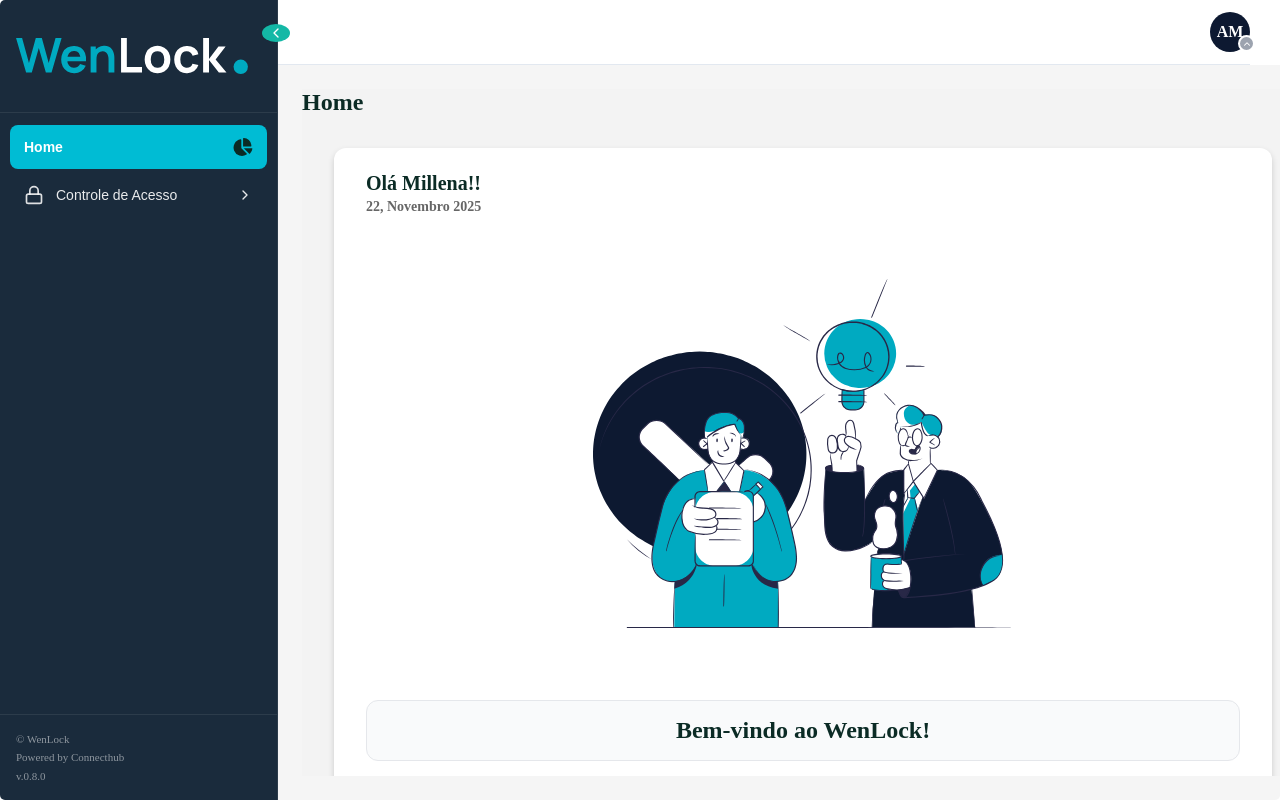
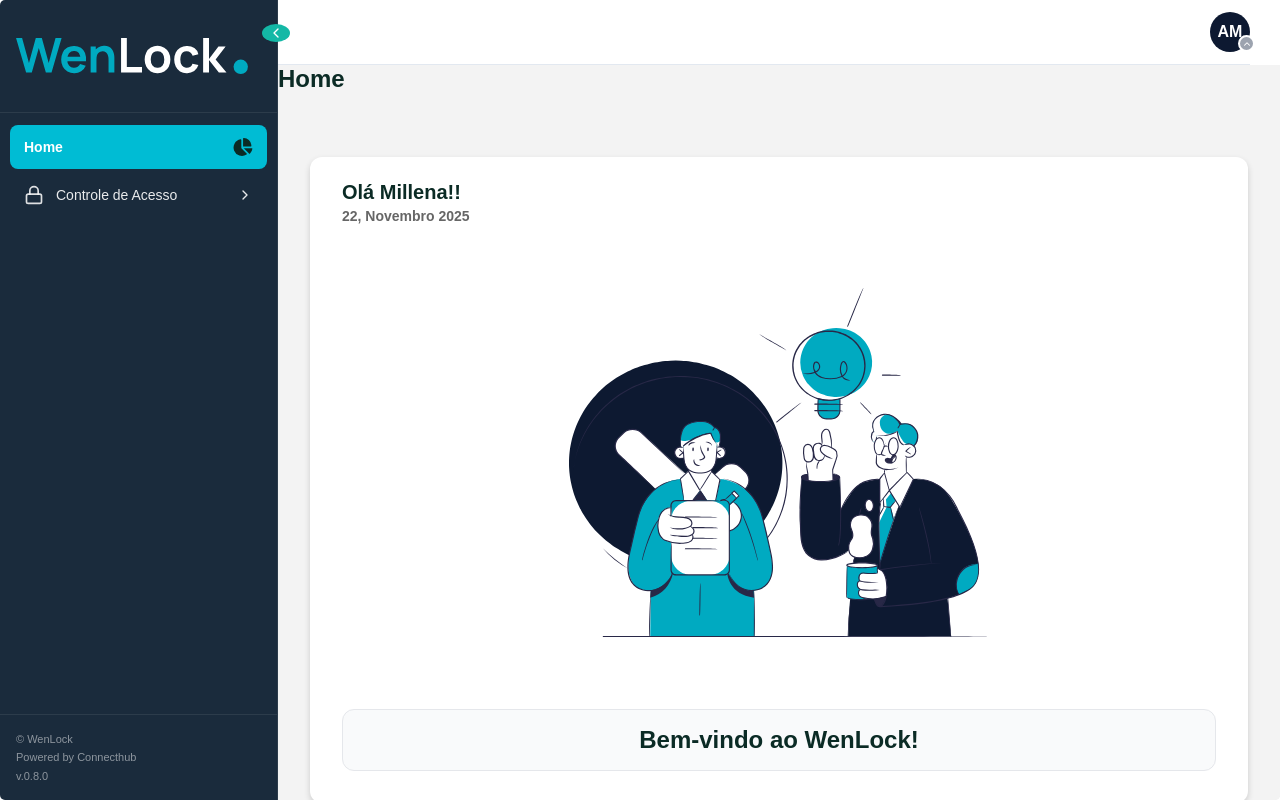
Before and after one commit to antoniomaranguape/wenlocktst, a React (Vite) app: page /home in a window 1280 px wide. Built offline with nearby package versions, Linux system fonts and the light colour scheme.

Commit message:
fixed language changed from .css to .ts

```diff
--- a/src/pages/app/index.tsx
+++ b/src/pages/app/index.tsx
@@ -1,29 +1,39 @@
 import { Outlet } from "react-router-dom";
 import Sidebar from "../../components/sidebar";
-import "./style.css";
 import { useState } from "react";
 import { ChevronLeft, ChevronRight } from "lucide-react";
 import Header from "../../components/headline";
+import {
+  GlobalStyles,
+  AppRoot,
+  SideBarStyle,
+  MainWithHeader,
+  Content,
+  SidebarToggle,
+  OutletContainer,
+} from "./style";
+
 function App() {
   const [open, setOpen] = useState(true);
 
   return (
-    <div className="app-root">
-      <div className={`sideBarStyle ${!open ? "sidebar-closed" : ""}`}>
+    <AppRoot>
+      <GlobalStyles />
+      <SideBarStyle $isClosed={!open}>
         <Sidebar isOpen={open} />
-        <button className="sidebar-toggle" onClick={() => setOpen(!open)}>
+        <SidebarToggle onClick={() => setOpen(!open)}>
           {open ? <ChevronLeft size={16} /> : <ChevronRight size={16} />}
-        </button>
-      </div>
-      <div className="main-with-header">
+        </SidebarToggle>
+      </SideBarStyle>
+      <MainWithHeader>
         <Header />
-        <div className="content">
-          <div className="outlet-container">
+        <Content>
+          <OutletContainer>
             <Outlet />
-          </div>
-        </div>
-      </div>
-    </div>
+          </OutletContainer>
+        </Content>
+      </MainWithHeader>
+    </AppRoot>
   );
 }
 export default App;
--- a/src/pages/app/style.css
+++ /dev/null
@@ -1,85 +0,0 @@
-/* Layout: sidebar até o topo (100vh) | header + conteúdo à direita */
-.app-root {
-  display: flex;
-  width: 100%;
-  height: 100vh;
-  overflow: hidden;
-}
-
-.sideBarStyle {
-  transition: width 0.3s ease;
-  position: relative;
-  flex-shrink: 0;
-  width: 278px;
-  height: 100vh;
-}
-
-.sidebar-closed {
-  width: 100px;
-}
-
-.main-with-header {
-  flex: 1;
-  display: flex;
-  flex-direction: column;
-  min-width: 0;
-  overflow: hidden;
-}
-
-.content {
-  flex: 1;
-  background-color: #f5f5f5;
-  overflow-y: auto;
-  display: flex;
-  flex-direction: column;
-}
-
-
-.sidebar-toggle {
-  position: absolute;
-  top: 24px;
-  right: -12px;
-  background-color: #14B8A6;
-  color: white;
-  border: none;
-  border-radius: 50%;
-  cursor: pointer;
-  display: flex;
-  align-items: center;
-  justify-content: center;
-  z-index: 10;
-}
-.sidebar-toggle:hover {
-  transform: scale(1.1);
-}
-
-.outlet-container {
-  height: 100%;
-  width: 100%;
-  padding: 24px;
-}
-
- html, body, #root {
-height: 100%;
-margin: 0;
-padding: 0;
-overflow: hidden;
- }
-
- .app-layout{
-display: flex;
-height: 100vh;
- }
-
-.main-content-area{
-flex-grow: 1;
-display: flex;
-flex-direction: column;
-}
-
-.outlet-container{
-flex-grow: 1;
-overflow-y: auto;
-padding: 24px;
-background-color: #f5f5f5;
-}
--- /dev/null
+++ b/src/pages/app/style.ts
@@ -0,0 +1,69 @@
+import styled, { createGlobalStyle } from "styled-components";
+
+export const GlobalStyles = createGlobalStyle`
+  html, body, #root {
+    height: 100%;
+    margin: 0;
+    padding: 0;
+    overflow: hidden;
+  }
+`;
+
+export const AppRoot = styled.div`
+  display: flex;
+  width: 100%;
+  height: 100vh;
+  overflow: hidden;
+`;
+
+export const SideBarStyle = styled.div<{ $isClosed?: boolean }>`
+  transition: width 0.3s ease;
+  position: relative;
+  flex-shrink: 0;
+  width: ${(props) => (props.$isClosed ? "100px" : "278px")};
+  height: 100vh;
+`;
+
+export const MainWithHeader = styled.div`
+  flex: 1;
+  display: flex;
+  flex-direction: column;
+  min-width: 0;
+  overflow: hidden;
+`;
+
+export const Content = styled.div`
+  flex: 1;
+  background-color: #F3F3F3;
+  overflow-y: auto;
+  display: flex;
+  flex-direction: column;
+`;
+
+export const SidebarToggle = styled.button`
+  position: absolute;
+  top: 24px;
+  right: -12px;
+  background-color: #14b8a6;
+  color: white;
+  border: none;
+  border-radius: 50%;
+  cursor: pointer;
+  display: flex;
+  align-items: center;
+  justify-content: center;
+  z-index: 10;
+
+  &:hover {
+    transform: scale(1.1);
+  }
+`;
+
+export const OutletContainer = styled.div`
+  height: 100%;
+  width: 100%;
+  padding: 0;
+  flex-grow: 1;
+  overflow-y: auto;
+  background-color: #F3F3F3;
+`;
--- a/src/pages/home/index.tsx
+++ b/src/pages/home/index.tsx
@@ -1,35 +1,36 @@
-import './style.css';
 import imagemHome from "../../assets/imagens/home.svg";
-
+import {
+  DashboardContainer,
+  MainContent,
+  ContentArea,
+  TextHome,
+  TextHomeTitle,
+  WelcomeCard,
+  Imagem,
+  WelcomeMessage,
+} from "./style";
 
 function Home() {
-
-
   return (
-    <div className="dashboard-container">
-
-
-      <div className="main-content">
-
-          <div className='textHome'>
-              <h1>Home</h1>
-
-            </div>
-
-        <div className="content-area">
-          <div className="welcome-card">
-             <h2>Olá Millena!!</h2>
-              <p><strong>22, Novembro 2025</strong></p>
-            <div className="imagem">
+    <DashboardContainer>
+      <MainContent>
+        <TextHome>
+          <TextHomeTitle>Home</TextHomeTitle>
+        </TextHome>
+        <ContentArea>
+          <WelcomeCard>
+            <h2>Olá Millena!!</h2>
+            <p><strong>22, Novembro 2025</strong></p>
+            <Imagem>
               <img src={imagemHome} alt="Welcome illustration" />
-            </div>
-            <div className="welcome-message">
+            </Imagem>
+            <WelcomeMessage>
               <h2>Bem-vindo ao WenLock!</h2>
-            </div>
-          </div>
-        </div>
-      </div>
-    </div>
+            </WelcomeMessage>
+          </WelcomeCard>
+        </ContentArea>
+      </MainContent>
+    </DashboardContainer>
   );
 }
 
--- a/src/pages/home/style.css
+++ /dev/null
@@ -1,89 +0,0 @@
-/* Layout da página Home */
-.dashboard-container {
-  display: flex;
-  flex-direction: column;
-  height: 100%;
-  width: 100%;
-  overflow: hidden;
-  box-sizing: border-box;
-}
-
-.main-content {
-  flex: 1;
-  display: flex;
-  flex-direction: column;
-  height: 100%;
-  overflow: hidden;
-  background-color: #F3F3F3;
-  box-sizing: border-box;
-}
-
-.content-area {
-  padding: 32px;
-  box-sizing: border-box;
-  overflow: hidden;
-  width: 100%;
-}
-
-.textHome h1 {
-  margin: 0;
-  font-size: 1.5rem;
-  font-weight: bold;
-  color: #0B2B25;
-}
-
-/* Card com saudação, data, imagem e mensagem de boas-vindas */
-.welcome-card {
-  background-color: #FFFFFF;
-  border-radius: 12px;
-  box-shadow: 0px 3px 6px rgba(0, 0, 0, 0.16);
-  padding: 24px 32px 32px;
-  margin: 0;
-  width: 100%;
-  box-sizing: border-box;
-}
-
-.welcome-card > h2 {
-  font-size: 1.25rem;
-  color: #0B2B25;
-  margin: 0;
-}
-
-.welcome-card > p {
-  margin: 4px 0 0;
-  font-size: 0.875rem;
-  color: #666;
-}
-
-.imagem {
-  background-color: #FFFFFF;
-  border-radius: 12px;
-  padding: 40px;
-  margin: 24px auto 32px;
-  max-width: 600px;
-  text-align: center;
-  display: flex;
-  align-items: center;
-  justify-content: center;
-}
-
-.imagem img {
-  max-width: 70%;
-  height: auto;
-  display: block;
-}
-
-.welcome-message {
-  background-color: #F9FAFB;
-  border: 1px solid #E5E7EB;
-  border-radius: 12px;
-  padding: 16px 24px;
-  text-align: center;
-}
-
-.welcome-message h2 {
-  font-size: 24px;
-  font-weight: bold;
-  color: #0B2B25;
-  margin: 0;
-}
--- /dev/null
+++ b/src/pages/home/style.ts
@@ -0,0 +1,93 @@
+import styled from "styled-components";
+
+export const DashboardContainer = styled.div`
+  display: flex;
+  flex-direction: column;
+  height: 100%;
+  width: 100%;
+  overflow: hidden;
+  box-sizing: border-box;
+`;
+
+export const MainContent = styled.div`
+  flex: 1;
+  display: flex;
+  flex-direction: column;
+  height: 100%;
+  overflow: hidden;
+  background-color: #f3f3f3;
+  box-sizing: border-box;
+`;
+
+export const ContentArea = styled.div`
+  padding: 32px;
+  box-sizing: border-box;
+  overflow: hidden;
+  width: 100%;
+`;
+
+export const TextHome = styled.div`
+  margin: 0 0 32px;
+`;
+
+export const TextHomeTitle = styled.h1`
+  margin: 0;
+  font-size: 1.5rem;
+  font-weight: bold;
+  color: #0b2b25;
+`;
+
+export const WelcomeCard = styled.div`
+  background-color: #ffffff;
+  border-radius: 12px;
+  box-shadow: 0px 3px 6px rgba(0, 0, 0, 0.16);
+  padding: 24px 32px 32px;
+  margin: 0;
+  width: 100%;
+  box-sizing: border-box;
+
+  & > h2 {
+    font-size: 1.25rem;
+    color: #0b2b25;
+    margin: 0;
+  }
+
+  & > p {
+    margin: 4px 0 0;
+    font-size: 0.875rem;
+    color: #666;
+  }
+`;
+
+export const Imagem = styled.div`
+  background-color: #ffffff;
+  border-radius: 12px;
+  padding: 40px;
+  margin: 24px auto 32px;
+  max-width: 600px;
+  text-align: center;
+  display: flex;
+  align-items: center;
+  justify-content: center;
+
+  img {
+    max-width: 70%;
+    height: auto;
+    display: block;
+  }
+`;
+
+export const WelcomeMessage = styled.div`
+  background-color: #f9fafb;
+  border: 1px solid #e5e7eb;
+  border-radius: 12px;
+  padding: 16px 24px;
+  text-align: center;
+
+  h2 {
+    font-size: 24px;
+    font-weight: bold;
+    color: #0b2b25;
+    margin: 0;
+  }
+`;
--- /dev/null
+++ b/src/pages/styles/styles.ts
@@ -0,0 +1,11 @@
+import { createGlobalStyle } from "styled-components";
+
+export const GlobalStyles = createGlobalStyle`
+  body {
+    background-color: #ffffff;
+    font-family: "Manrope", sans-serif;
+    margin: 0;
+    border-radius: 5px;
+    opacity: 1;
+  }
+`;
--- a/src/routes/index.css
+++ /dev/null
@@ -1,10 +0,0 @@
-body{
-background-color: #F3F3F3;
-
-font-family: "Manrope";
-background: var(--full-branco-ffffff) 0% 0% no-repeat padding-box;
-background: #FFFFFF 0% 0% no-repeat padding-box;
-margin: 0;
-border-radius: 5px;
-opacity: 1;
-}
--- a/src/routes/index.tsx
+++ b/src/routes/index.tsx
@@ -1,18 +1,20 @@
-import "./index.css";
 import { Route, Routes, Navigate } from "react-router-dom";
-
+import { GlobalStyles } from "../pages/styles/styles";
 import Home from "../pages/home";
 import User from "../pages/user";
 import App from "../pages/app";
 
 export const Router = () => {
   return (
-    <Routes>
+    <>
+      <GlobalStyles />
+      <Routes>
       <Route element={<App />}>
         <Route path="/" element={<Navigate to="/home" replace />} />
         <Route path="/home" element={<Home />} />
         <Route path="/user" element={<User />} />
       </Route>
-    </Routes>
+      </Routes>
+    </>
   );
 };
```
